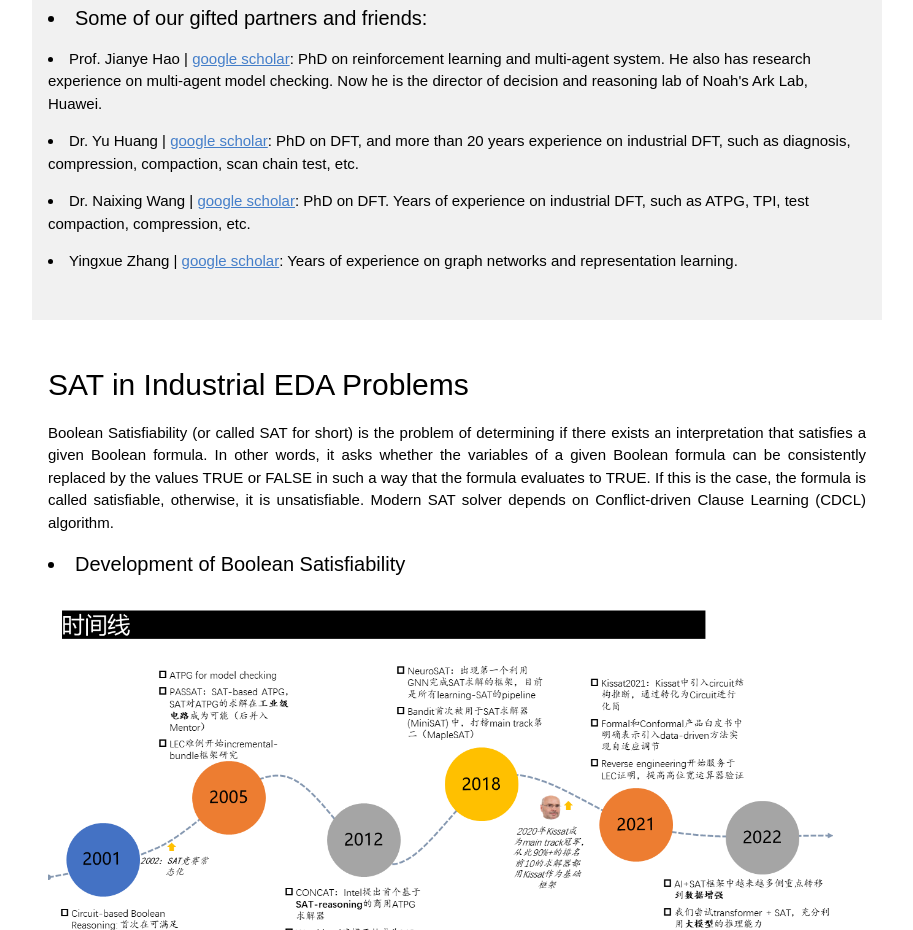
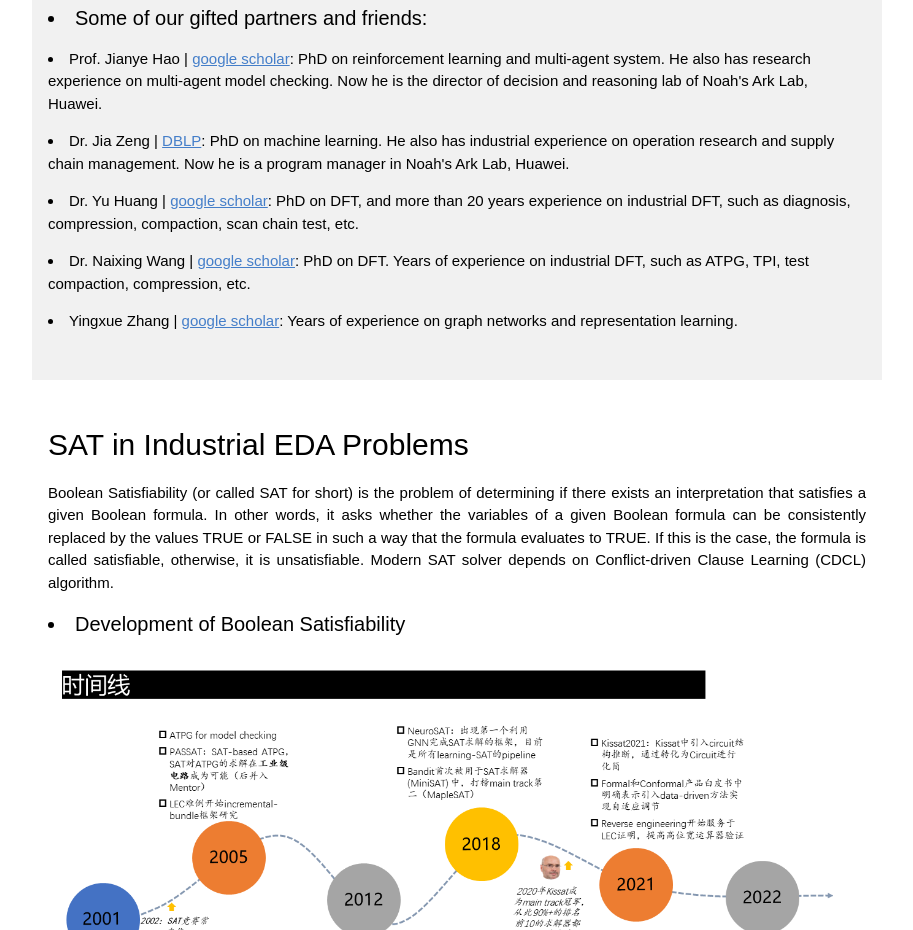
Before and after one commit to ai4verification/ai4verification.github.io, a plain HTML site: page index.html in a window 1280 px wide. Shown: the part 1140-2070 px from the top of the page, without its empty margins (258-1171 px from the left). Drawn offline with Linux system fonts and the light colour scheme; a script that the page names is missing.

Commit message:
update index.html

```diff
--- a/index.html
+++ b/index.html
@@ -113,6 +113,7 @@
 
  <h4><li>Some of our gifted partners and friends:</li></h4>
       <p><li> Prof. Jianye Hao | <a style="color: #447ec9" href="https://scholar.google.com/citations?user=FCJVUYgAAAAJ&hl=zh-CN">google scholar</a>: PhD on reinforcement learning and multi-agent system. He also has research experience on multi-agent model checking. Now he is the director of decision and reasoning lab of Noah's Ark Lab, Huawei. </li></p>
+      <p><li> Dr. Jia Zeng | <a style="color: #447ec9" href="https://dblp.org/pid/31/435.html">DBLP</a>: PhD on machine learning. He also has industrial experience on operation research and supply chain management. Now he is a program manager in Noah's Ark Lab, Huawei. </li></p>
       <p><li> Dr. Yu Huang | <a style="color: #447ec9" href="https://scholar.google.com/citations?user=acPTiEQAAAAJ&hl=en">google scholar</a>: PhD on DFT, and more than 20 years experience on industrial DFT, such as diagnosis, compression, compaction, scan chain test, etc. </li></p>
       <p><li> Dr. Naixing Wang | <a style="color: #447ec9" href="https://scholar.google.com/citations?user=c_R21V8AAAAJ&hl=en">google scholar</a>: PhD on DFT. Years of experience on industrial DFT, such as ATPG, TPI, test compaction, compression, etc. </li></p>
       <p><li> Yingxue Zhang | <a style="color: #447ec9" href="https://scholar.google.com/citations?user=4bsYpogAAAAJ&hl=en">google scholar</a>: Years of experience on graph networks and representation learning.  </li></p>
```
